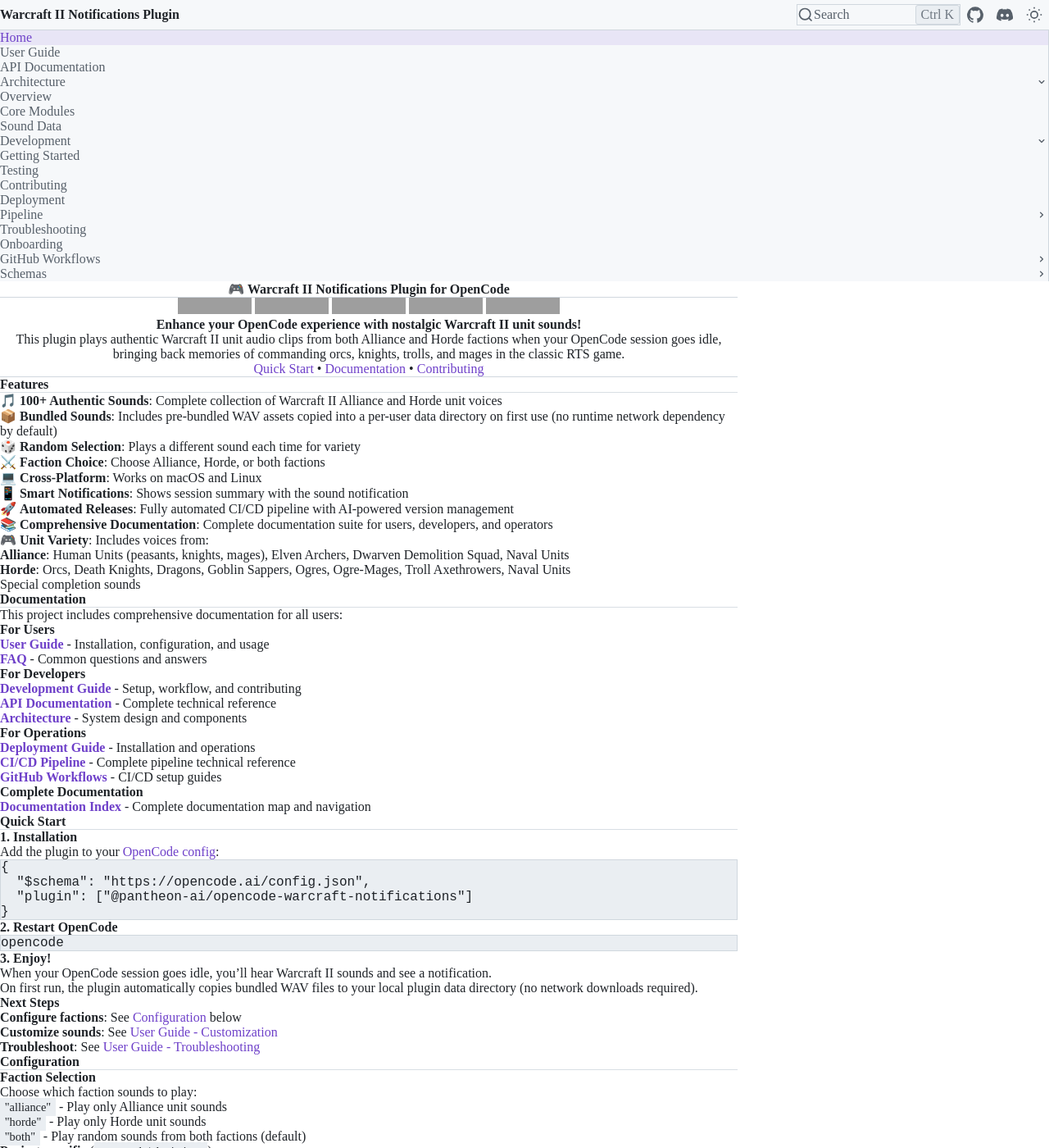
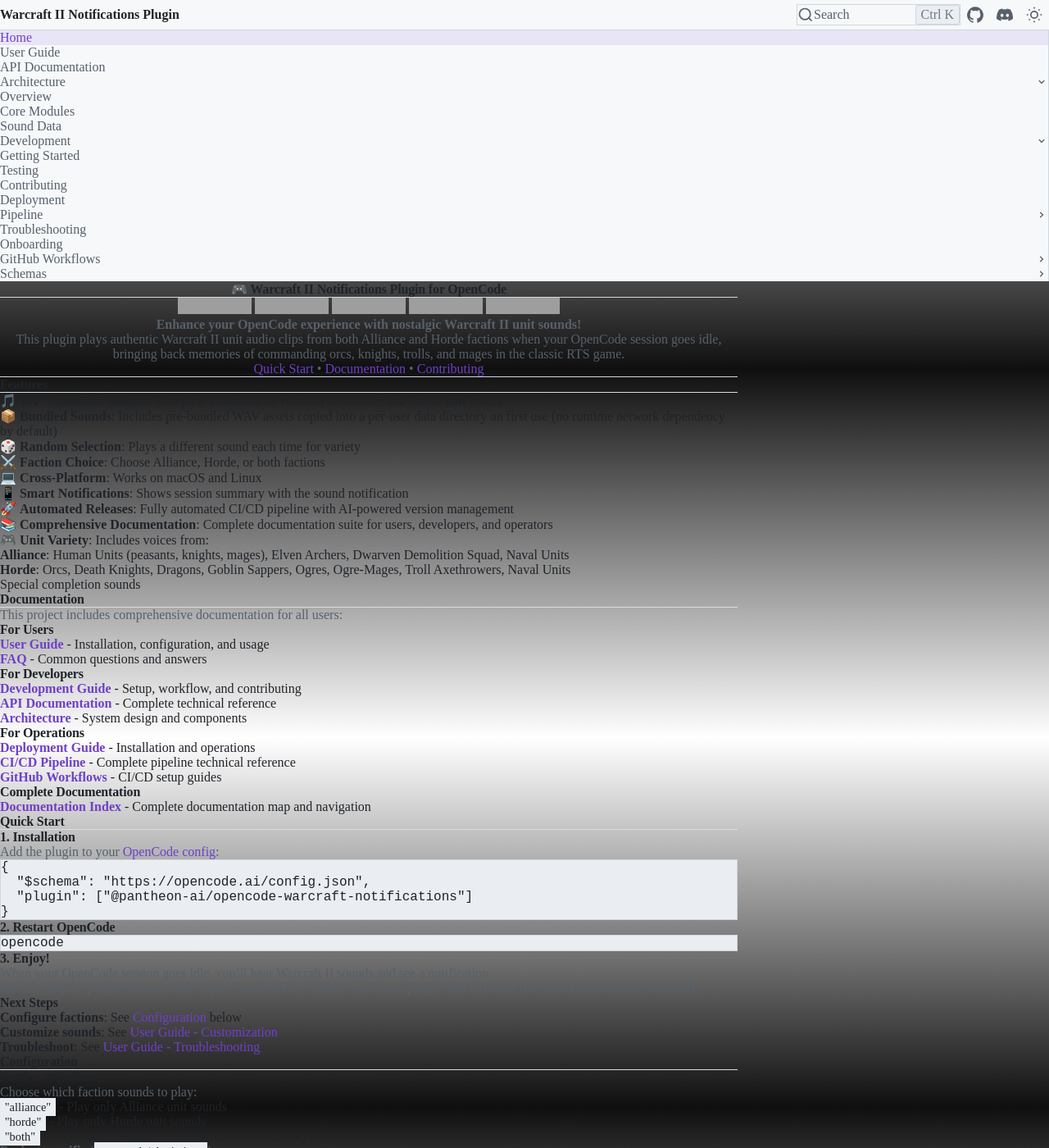
Before and after one commit to pantheon-org/opencode-warcraft-notifications, a Jekyll site: the page built from docs/index.md, in a window 1280 px wide and 1400 px high. Shown: the whole window at 82% size. Built offline with Jekyll 4.4.1, drawn with Linux system fonts in a browser that asks for light colours; grey boxes are pictures that could not be loaded.

Commit message:
feat(docs): Visual redesign to match opencode.ai premium aesthetics (#50)
Complete visual overhaul to match opencode.ai/docs premium look:

Color Scheme:
- Much darker backgrounds (#0a0a0a vs #0d1117)
- Refined text colors with better contrast
- Updated accent colors to purple/violet (#a78bfa)
- Stronger, more dramatic shadows

Typography:
- Larger base font size (1.0625rem vs 1rem)
- Significantly larger headings (h1: 2.875rem, h2: 2.25rem)
- Increased font weights (700-800 vs 600)
- Better letter spacing (-0.01em to -0.02em)
- More relaxed line heights (1.6-1.8)

Spacing:
- More generous spacing throughout
- Larger margins and padding
- Premium feel with increased white space

Visual Polish:
- Subtle gradient background for depth
- Stronger shadows for better layering
- Refined border colors
- Better visual hierarchy

This brings the documentation to a premium, modern aesthetic
that matches the quality of opencode.ai/docs.

Co-authored-by: GitHub Action <action@github.com>

```diff
--- a/docs/assets/css/main.css
+++ b/docs/assets/css/main.css
@@ -5,66 +5,66 @@
    OpenCode-Inspired Theme for Jekyll Documentation
    ========================================================================== */
 
-/* CSS Variables - Dark Theme (Default) */
+/* CSS Variables - Dark Theme (Default) - Matching opencode.ai */
 :root {
-  /* Colors - Dark Theme */
-  --color-bg-primary: #0d1117;
-  --color-bg-secondary: #161b22;
-  --color-bg-tertiary: #21262d;
-  --color-bg-overlay: #30363d;
-  --color-bg-elevated: #1c2128;
-
-  --color-text-primary: #e6edf3;
-  --color-text-secondary: #8b949e;
-  --color-text-tertiary: #6e7681;
-  --color-text-link: #58a6ff;
-
-  --color-accent-primary: #8957e5;
-  --color-accent-hover: #a67df0;
-  --color-accent-active: #7646d4;
-  --color-accent-low: rgba(137, 87, 229, 0.1);
-  --color-accent-subtle: rgba(137, 87, 229, 0.15);
-
-  --color-border-default: #30363d;
-  --color-border-muted: #21262d;
-  --color-border-subtle: #373e47;
-
-  --color-success: #3fb950;
-  --color-success-bg: rgba(63, 185, 80, 0.1);
-  --color-warning: #d29922;
-  --color-warning-bg: rgba(210, 153, 34, 0.1);
-  --color-danger: #f85149;
-  --color-danger-bg: rgba(248, 81, 73, 0.1);
-  --color-info: #58a6ff;
-  --color-info-bg: rgba(88, 166, 255, 0.1);
-
-  /* Typography */
+  /* Colors - Much Darker Theme (like opencode.ai) */
+  --color-bg-primary: #0a0a0a;
+  --color-bg-secondary: #111111;
+  --color-bg-tertiary: #1a1a1a;
+  --color-bg-overlay: #222222;
+  --color-bg-elevated: #181818;
+
+  --color-text-primary: #f5f5f5;
+  --color-text-secondary: #a0a0a0;
+  --color-text-tertiary: #6b6b6b;
+  --color-text-link: #60a5fa;
+
+  --color-accent-primary: #a78bfa;
+  --color-accent-hover: #c4b5fd;
+  --color-accent-active: #8b5cf6;
+  --color-accent-low: rgba(167, 139, 250, 0.1);
+  --color-accent-subtle: rgba(167, 139, 250, 0.15);
+
+  --color-border-default: #2a2a2a;
+  --color-border-muted: #1f1f1f;
+  --color-border-subtle: #333333;
+
+  --color-success: #34d399;
+  --color-success-bg: rgba(52, 211, 153, 0.1);
+  --color-warning: #fbbf24;
+  --color-warning-bg: rgba(251, 191, 36, 0.1);
+  --color-danger: #f87171;
+  --color-danger-bg: rgba(248, 113, 113, 0.1);
+  --color-info: #60a5fa;
+  --color-info-bg: rgba(96, 165, 250, 0.1);
+
+  /* Typography - Larger, more premium */
   --font-family-base:
     'Inter', -apple-system, BlinkMacSystemFont, 'Segoe UI', Helvetica, Arial, sans-serif;
   --font-family-mono:
     'JetBrains Mono', 'SF Mono', Monaco, 'Cascadia Code', 'Roboto Mono', Consolas, 'Courier New',
     monospace;
 
-  --font-size-xs: 0.75rem;
-  --font-size-sm: 0.875rem;
-  --font-size-base: 1rem;
-  --font-size-lg: 1.125rem;
-  --font-size-xl: 1.25rem;
-  --font-size-2xl: 1.5rem;
-  --font-size-3xl: 1.875rem;
-  --font-size-4xl: 2.25rem;
-
-  --line-height-tight: 1.25;
-  --line-height-normal: 1.5;
-  --line-height-relaxed: 1.75;
-
-  /* Spacing */
-  --space-xs: 0.25rem;
-  --space-sm: 0.5rem;
-  --space-md: 1rem;
-  --space-lg: 1.5rem;
-  --space-xl: 2rem;
-  --space-2xl: 3rem;
+  --font-size-xs: 0.8125rem;
+  --font-size-sm: 0.9375rem;
+  --font-size-base: 1.0625rem;
+  --font-size-lg: 1.1875rem;
+  --font-size-xl: 1.375rem;
+  --font-size-2xl: 1.75rem;
+  --font-size-3xl: 2.25rem;
+  --font-size-4xl: 2.875rem;
+
+  --line-height-tight: 1.2;
+  --line-height-normal: 1.6;
+  --line-height-relaxed: 1.8;
+
+  /* Spacing - More generous for premium feel */
+  --space-xs: 0.375rem;
+  --space-sm: 0.75rem;
+  --space-md: 1.25rem;
+  --space-lg: 2rem;
+  --space-xl: 2.5rem;
+  --space-2xl: 4rem;
 
   /* Layout */
   --sidebar-width: 280px;
@@ -77,10 +77,10 @@
   --transition-base: 200ms cubic-bezier(0.4, 0, 0.2, 1);
   --transition-slow: 300ms cubic-bezier(0.4, 0, 0.2, 1);
 
-  /* Shadows */
-  --shadow-sm: 0 1px 2px 0 rgba(0, 0, 0, 0.3);
-  --shadow-md: 0 4px 6px -1px rgba(0, 0, 0, 0.3);
-  --shadow-lg: 0 10px 15px -3px rgba(0, 0, 0, 0.3);
+  /* Shadows - Stronger for depth */
+  --shadow-sm: 0 2px 4px 0 rgba(0, 0, 0, 0.5);
+  --shadow-md: 0 4px 12px -1px rgba(0, 0, 0, 0.5);
+  --shadow-lg: 0 12px 24px -6px rgba(0, 0, 0, 0.6);
 
   /* Border Radius */
   --radius-sm: 0.25rem;
@@ -143,7 +143,13 @@
   font-size: var(--font-size-base);
   line-height: var(--line-height-normal);
   color: var(--color-text-primary);
-  background-color: var(--color-bg-primary);
+  background: linear-gradient(
+    180deg,
+    var(--color-bg-primary) 0%,
+    #0f0f0f 50%,
+    var(--color-bg-primary) 100%
+  );
+  background-attachment: fixed;
   overflow-x: hidden;
 }
 
@@ -472,6 +478,7 @@
 .main-content {
   padding: var(--space-2xl) var(--space-xl);
   max-width: 900px;
+  line-height: var(--line-height-relaxed);
 }
 
 .doc-page {
@@ -486,16 +493,18 @@
 
 .doc-title {
   font-size: var(--font-size-4xl);
-  font-weight: 700;
+  font-weight: 800;
   line-height: var(--line-height-tight);
-  margin-bottom: var(--space-md);
-  color: var(--color-text-primary);
+  margin-bottom: var(--space-lg);
+  color: var(--color-text-primary);
+  letter-spacing: -0.02em;
 }
 
 .doc-description {
   font-size: var(--font-size-xl);
   color: var(--color-text-secondary);
   line-height: var(--line-height-relaxed);
+  font-weight: 400;
 }
 
 .doc-content {
@@ -661,11 +670,12 @@
 .home-content h4,
 .home-content h5,
 .home-content h6 {
-  font-weight: 600;
+  font-weight: 700;
   line-height: var(--line-height-tight);
   margin-top: var(--space-2xl);
-  margin-bottom: var(--space-md);
-  color: var(--color-text-primary);
+  margin-bottom: var(--space-lg);
+  color: var(--color-text-primary);
+  letter-spacing: -0.01em;
 }
 
 .doc-content h1:first-child,
@@ -675,26 +685,33 @@
 
 .doc-content h1,
 .home-content h1 {
-  font-size: var(--font-size-3xl);
+  font-size: var(--font-size-4xl);
+  font-weight: 800;
   border-bottom: 1px solid var(--color-border-default);
-  padding-bottom: var(--space-sm);
+  padding-bottom: var(--space-md);
+  margin-bottom: var(--space-xl);
 }
 
 .doc-content h2,
 .home-content h2 {
-  font-size: var(--font-size-2xl);
+  font-size: var(--font-size-3xl);
+  font-weight: 700;
   border-bottom: 1px solid var(--color-border-muted);
   padding-bottom: var(--space-sm);
+  margin-bottom: var(--space-lg);
 }
 
 .doc-content h3,
 .home-content h3 {
-  font-size: var(--font-size-xl);
+  font-size: var(--font-size-2xl);
+  font-weight: 600;
+  margin-bottom: var(--space-md);
 }
 
 .doc-content h4,
 .home-content h4 {
-  font-size: var(--font-size-lg);
+  font-size: var(--font-size-xl);
+  font-weight: 600;
 }
 
 .doc-content h5,
@@ -706,8 +723,10 @@
 
 .doc-content p,
 .home-content p {
-  margin-bottom: var(--space-md);
+  margin-bottom: var(--space-lg);
   line-height: var(--line-height-relaxed);
+  font-size: var(--font-size-base);
+  color: var(--color-text-secondary);
 }
 
 .doc-content a,
```
